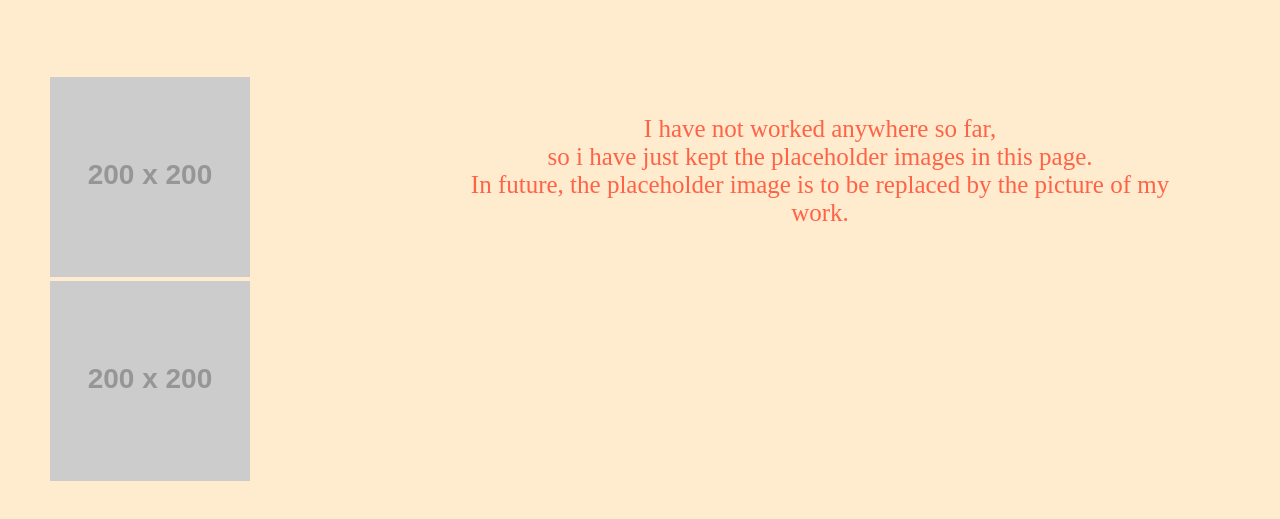
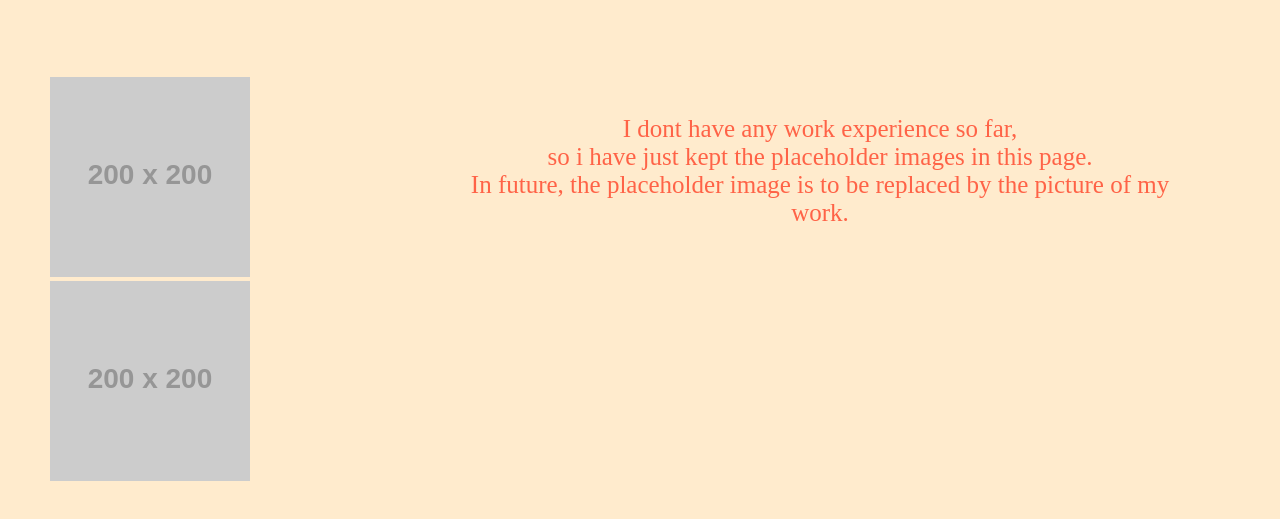
Before and after one commit to dawa1126/Web_, a plain HTML site: page portfolio.html in a window 1280 px wide. Shown: the part 119-638 px from the top of the page. Drawn offline with Linux system fonts and the light colour scheme; placeholder pictures from the web are drawn by us.

Commit message:
final portfolio file

```diff
--- a/portfolio.html
+++ b/portfolio.html
@@ -23,10 +23,10 @@
 		<div id="container">
 			<div id="pp">
 				<ul>
-				<li><a href="https://placeholder.com"><img src="https://via.placeholder.com/200" alt="placeholer"></a></li>
-				<li><a href="https://placeholder.com"><img src="https://via.placeholder.com/200" alt="placeholer"></a></li>
+				<li><a href="https://placeholder.com"><img src="https://via.placeholder.com/200" alt="placeholder"></a></li>
+				<li><a href="https://placeholder.com"><img src="https://via.placeholder.com/200" alt="placeholder"></a></li>
 			</ul></div>
-			<div id="txt">I have not worked anywhere so far,<br>so i have just kept the placeholder images in this page.<br>
+			<div id="txt">I dont have any work experience so far,<br>so i have just kept the placeholder images in this page.<br>
 				In future, the placeholder image is to be replaced by the picture of my work. </div>
        </div>
    </div>
```
